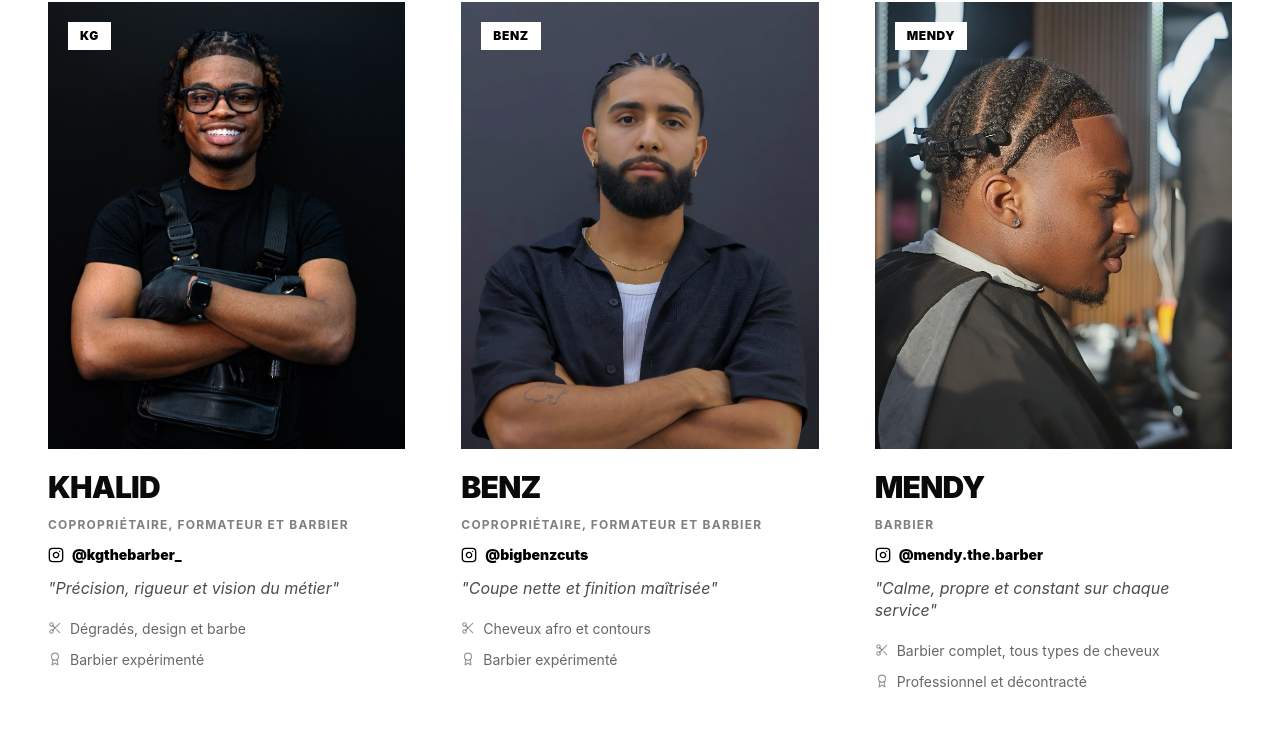
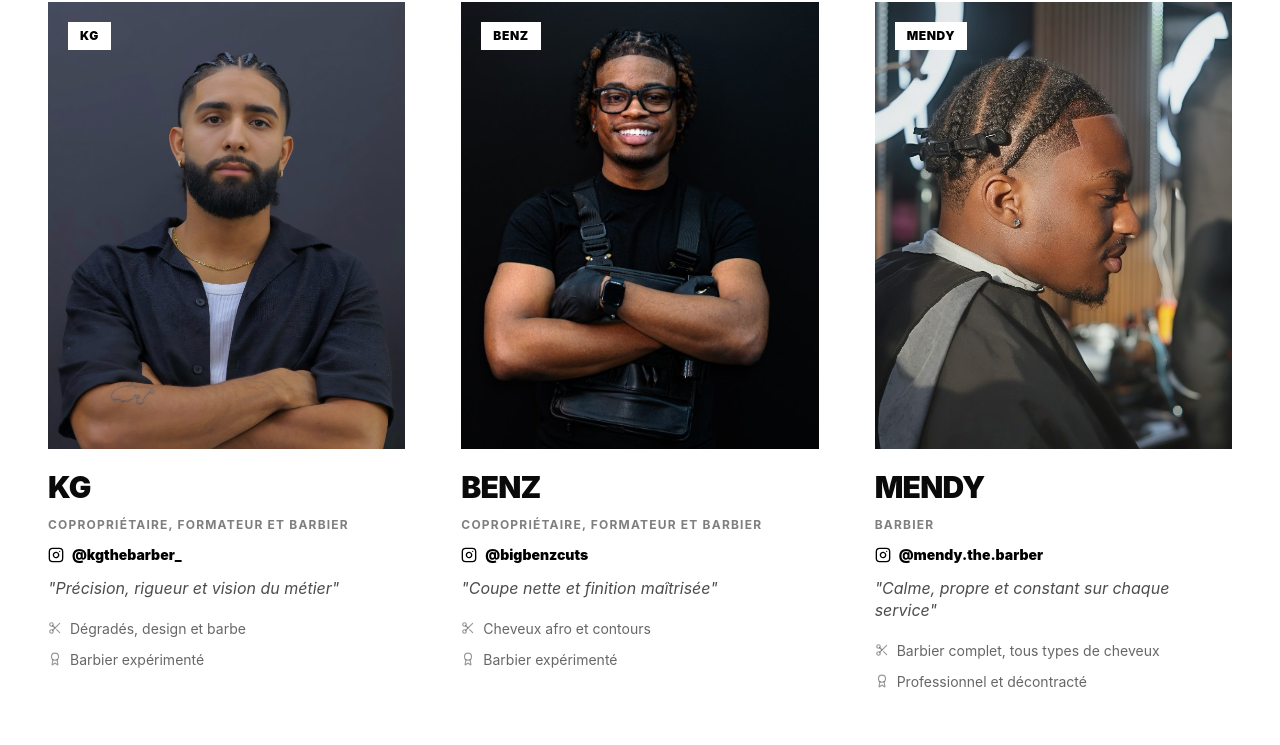
Before and after one commit to EnissayG/qgbarbershop, a React (Vite) app: page /equipe in a window 1280 px wide. Shown: the part 958-1703 px from the top of the page. Built offline with nearby package versions, Linux system fonts and the light colour scheme.

Commit message:
image reverse

```diff
--- a/src/app/config/shopPhotos.ts
+++ b/src/app/config/shopPhotos.ts
@@ -30,8 +30,8 @@ export const shopPhotos = {
   /** Affiche / visuel formation officielle */
   formationFlyer: `${b}/formation-flyer.png`,
   squad: {
-    kg: `${b}/squad-kg.png`,
-    benz: `${b}/squad-benz.png`,
+    kg: `${b}/squad-kg.png?v=5`,
+    benz: `${b}/squad-benz.png?v=5`,
     lennox: `${b}/squad-lennox.png`,
     hauzoftanz: `${b}/squad-hauzoftanz.png`,
     shuyacutz: `${b}/squad-shuyacutz.png`,
--- a/src/app/pages/Team.tsx
+++ b/src/app/pages/Team.tsx
@@ -25,6 +25,7 @@ function SquadCard({ member, airy }: { member: SquadMember; airy?: boolean }) {
       <div className={`relative overflow-hidden ${airy ? "mb-8" : "mb-5"}`}>
         <div className="relative aspect-[4/5] overflow-hidden bg-neutral-900">
           <ImageWithFallback
+            key={`${member.image}-${member.name}`}
             src={member.image}
             alt={member.name}
             className="h-full w-full object-cover object-top"
@@ -121,7 +122,7 @@ export function Team() {
 
   const team: SquadMember[] = [
     {
-      name: "Khalid",
+      name: "KG",
       nickname: "KG",
       role: "Copropriétaire, formateur et barbier",
       specialty: "Dégradés, design et barbe",
@@ -291,6 +292,7 @@ export function Team() {
                 }`}
               >
                 <ImageWithFallback
+                  key={m.instagramHref}
                   src={m.image}
                   alt=""
                   className="pointer-events-none h-12 w-12 rounded-full object-cover object-top ring-2 ring-black/10"
@@ -328,7 +330,7 @@ export function Team() {
             <div className="mx-auto max-w-md overflow-hidden px-11 sm:px-14">
               <AnimatePresence initial={false} mode="wait">
                 <motion.div
-                  key={team[activeIdx].name}
+                  key={`${team[activeIdx].name}-${team[activeIdx].instagramHref}`}
                   initial={{ opacity: 0, x: 28 }}
                   animate={{ opacity: 1, x: 0 }}
                   exit={{ opacity: 0, x: -28 }}
```
Also changed, not shown: public/assets/shop/squad-benz.png, public/assets/shop/squad-kg.png.
